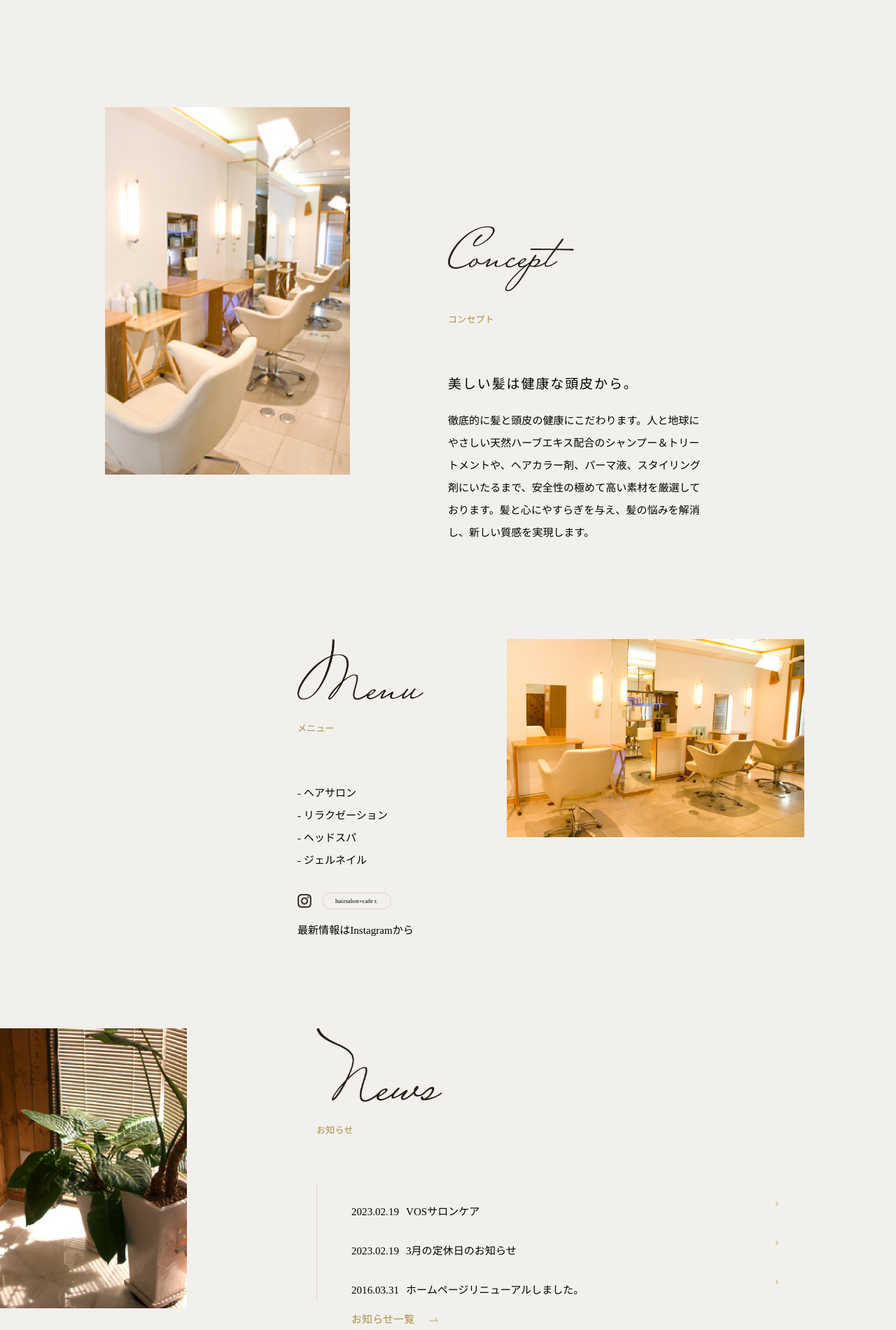
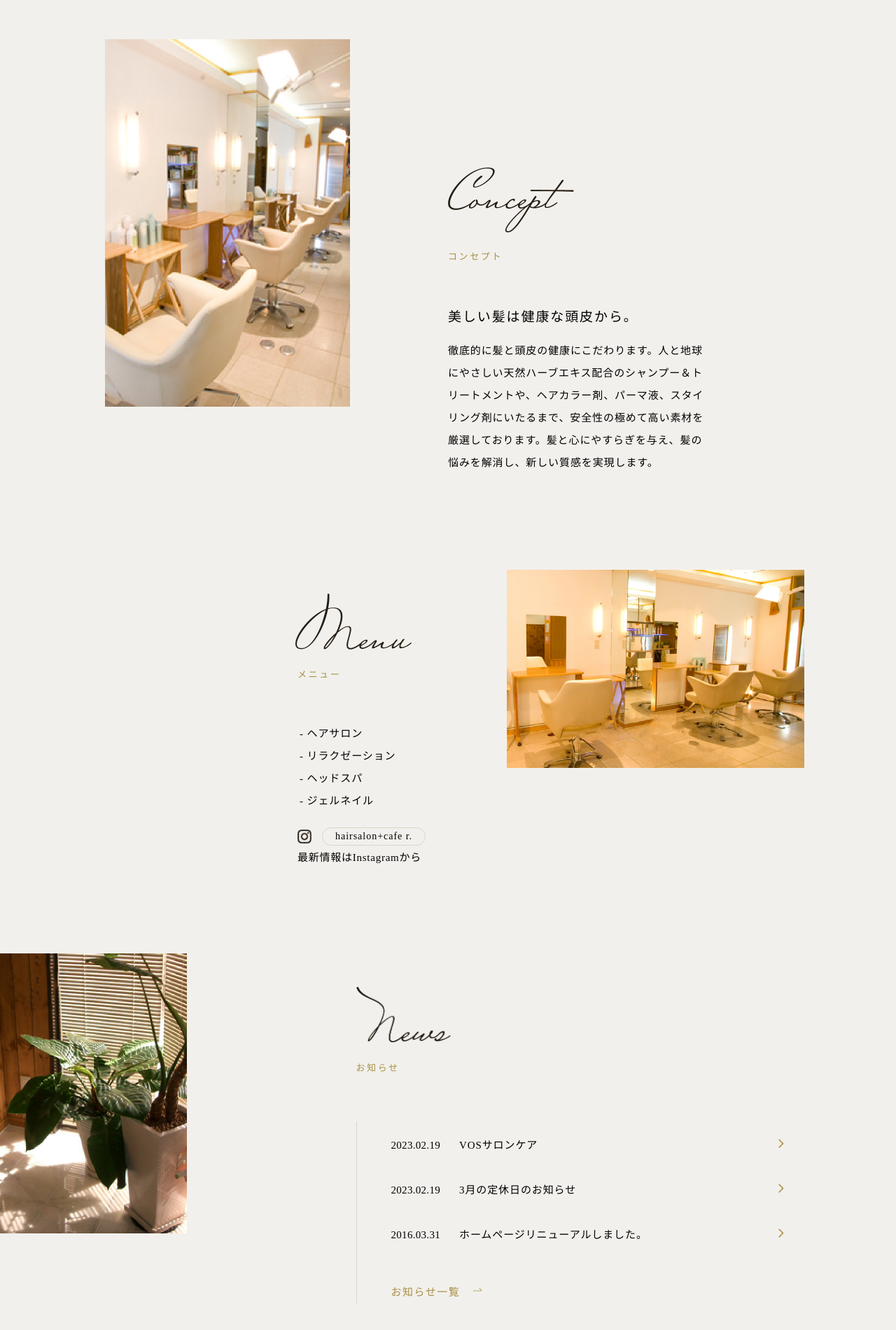
Before and after one commit to Naoki-126/r.-base, a PHP site: page /index.html in a window 1280 px wide; the page is wider, and only the part inside the window is pictured. Shown: the part 823-2723 px from the top of that part at 70% size. Run offline with PHP 8.4, Linux system fonts and the light colour scheme.

Commit message:
edit_PCデザイン完了

```diff
--- a/css/reset.css
+++ b/css/reset.css
@@ -33,7 +33,7 @@ th,
 td {
 	margin: 0;
 	padding: 0;
-	font-family:"Noto Serif JP",serif,"游ゴシック Medium",YuGothic,YuGothicM,"Hiragino Kaku Gothic ProN",メイリオ,Meiryo,sans-serif;
+	font-family:"Noto Serif JP",serif, "Cormorant","游ゴシック Medium",YuGothic,YuGothicM,"Hiragino Kaku Gothic ProN",メイリオ,Meiryo,sans-serif;
 }
 
 a, abbr, acronym, address, applet, article, aside, audio, b, big, blockquote, body, canvas, caption, center, cite, code, dd, del, details, dfn, dialog, div, dl, dt, em, embed, fieldset, figcaption, figure, font, footer, form, h1, h2, h3, h4, h5, h6, header, hgroup, hr, html, i, iframe, img, ins, kbd, label, legend,li, mark, menu, meter, nav, object, ol, output, p, pre, progress, q, rp, rt, ruby, s, samp, section, small, span, strike, strong, sub, summary, sup, table, tbody, td, tfoot, th, thead, time, tr, tt, u, ul, var, video, xmp {
--- a/css/style.css
+++ b/css/style.css
@@ -27,36 +27,36 @@ html{font-size:calc(1000vw / 1400);}/*10px;*/
 /*  index.php  */
 
 
-/* 共通パーツ
+/* 共通パーツ (c_***)
 =========================== */
 
 .c_global-style {
 	background: #f2f0ec;
 }
 
+.c_inner {
+	max-width: 1400px;
+	margin: 0 auto;
+}
+
 .c_text01 {
 	font-size: 15px;
 	line-height: 32px;
-	letter-spacing: .05px;
-}
-
-.c_cursive-title {
-	width: 180px;
-	height: auto;
+	letter-spacing: .06em;
 }
 
 .c_title-trans {
-	margin-top: 25px;
 	color: #a78f45;
 	font-size: 13px;
 	line-height: 32px;
-	letter-spacing: .2px;
+	letter-spacing: .2em;
 	font-weight: 500;
 }
 
 .c_instaArea {
 	display: flex;
 	align-items: center;
+	justify-content: start;
 }
 
 .c_insta {
@@ -73,29 +73,28 @@ html{font-size:calc(1000vw / 1400);}/*10px;*/
 	margin-left: 15px;
 	height: auto;
 	cursor: pointer;
-	padding: 6px 18px;
+}
+
+.c_instaLink-name {
+	font-size: 14px;
+	line-height: 14px;
+	letter-spacing: .07em;
+	padding: 5px 18px;
 	border: 1px solid #dad5c7 ;
 	border-radius: 26px;
 }
 
-.c_instaLink-name {
-	font-size: 14px;
-	line-height: 40px;
-	letter-spacing: .05px;
-}
-
 .c_insta-text {
-	margin-top: 10px;
 	font-size: 15px;
-	line-height: 40px;
-	letter-spacing: .05px;
+	line-height: 35px;
+	letter-spacing: .05em;
 }
 
 .c_googleMap {
 	color: #a78f45;
 	font-size: 15px;
 	line-height: 32px;
-	letter-spacing: .05px;
+	letter-spacing: .05em;
 	position: relative;
 }
 
@@ -131,32 +127,25 @@ html{font-size:calc(1000vw / 1400);}/*10px;*/
 	height: auto;
 }
 
-.menu-line01 {
+.header-humburger {
+	display: flex;
+  flex-direction: column;
+	justify-content: space-between;
+	width: 24px;
+	height: 10px;
+}
+
+.menu-line {
 	width: 24px;
 	height: 1px;
 	background: #241d14;
-	position: absolute;
-}
-
-.menu-line02 {
-	top: 29px;
-	width: 24px;
-	height: 1px;
-	background: #241d14;
-	position: absolute;
 }
 
 /* メインエリア
 =========================== */
 
-.inner {
-	width: 100%;
-	max-width: 1400px;
+.top {
 	margin: 0 auto;
-}
-
-.top {
-	margin: 50px auto 0;
 	padding: 0 150px;
 	display: flex;
 	align-items: start;
@@ -189,7 +179,7 @@ html{font-size:calc(1000vw / 1400);}/*10px;*/
 }
 
 .concept {
-	margin: 52px auto 0;
+	margin: 55px auto 0;
 	padding: 0 150px;
 	display: flex;
 	align-items: start;
@@ -208,24 +198,33 @@ html{font-size:calc(1000vw / 1400);}/*10px;*/
 	width: 50%;
 }
 
+.concept-contentsArea {
+	margin-top: 183px;
+}
+
 .concept-title {
-	margin-top: 170px;
+	width: 180px;
+	height: auto;
+}
+
+.concept-transArea {
+	margin-top: 19px;
 }
 
 .concept-subTitle {
-	margin-top: 60px;
+	margin-top: 54px;
 	font-size: 19px;
 	line-height: 32px;
 	letter-spacing: .1em;
 }
 
 .concept-text {
-	margin-top: 20px;
-	width: 362px;
+	margin-top: 16px;
+	width: 370px;
 }
 
 .menu {
-	margin-top: 136px;
+	margin-top: 137px;
 	padding: 0 150px;
 	display: flex;
 	align-items: start;
@@ -233,15 +232,31 @@ html{font-size:calc(1000vw / 1400);}/*10px;*/
 
 .menu-left {
 	width: 58.6%;
-	padding-left: 275px;
+	padding-left: 272px;
+}
+
+.menu-contentsArea {
+	margin-top: 34px;
+}
+
+.menu-title {
+	width: 166px;
+	height: auto;
+}
+
+.menu-transArea {
+	margin-top: 20px;
+	margin-left: 3px;
 }
 
 .menu-list {
-	margin-top: 60px;
+	margin-top: 52px;
+	margin-left: 6px;
 }
 
 .menu-sns {
-	margin-top: 30px;
+	margin-top: 22px;
+	margin-left: 3px;
 }
 
 .menu-right {
@@ -254,15 +269,14 @@ html{font-size:calc(1000vw / 1400);}/*10px;*/
 }
 
 .news {
-	margin-top: 120px;
+	margin-top: 119px;
 	padding: 0 150px 0 0;
 	display: flex;
 	align-items: start;
 }
 
 .news-left {
-	width: 40%;
-
+	width: 45%;
 }
 
 .news-img {
@@ -271,54 +285,74 @@ html{font-size:calc(1000vw / 1400);}/*10px;*/
 }
 
 .news-right {
-	width: 60%;
+	width: 55%;
+}
+
+.news-contentsArea {
+	margin-top: 48px;
+}
+
+.news-title {
+	width: 135px;
+	height: auto;
+}
+
+.news-transArea {
+	margin-top: 21px;
 }
 
 .news-items {
 	margin-top: 60px;
 	padding-left: 50px;
 	width: 610px;
-}
-
-.news-item {
-	padding-top: 24px;
 	position: relative;
 }
 
-.news-item::before {
+.news-items::before {
 	background: #dad5c7;
 	content: "";
 	height: 100%;
 	position: absolute;
 	top: 0;
-	left: -50px;
+	left: 0;
 	width: 1px;
+}
+
+.news-item {
+	padding-top: 18px;
+	letter-spacing: .02em;
+	position: relative;
+}
+
+.news-item:nth-child(n+2) {
+	margin-top: 14px;
 }
 
 .news-item::after {
 	content: "";
 	display: inline-block;
-	width: 4px;
-	height: 8px;
+	width: 8px;
+	height: 16px;
 	background-image: url(../img/common/quote.png);
 	background-position: center;
 	background-size: contain;
 	background-repeat: no-repeat;
 	position: absolute;
-	top: 50%;
-	right: 0;
+	top: 62%;
+	right: 8%;
 	transform: translateY(-50%);
 }
 
 .news-itemTitle {
-	padding-left: 10px;
+	padding-left: 27px;
+	letter-spacing: .06em;
 }
 
 .news-index {
-	margin-top: 10px;
+	margin-top: 50px;
 	font-size: 15px;
 	line-height: 32px;
-	letter-spacing: .1px;
+	letter-spacing: .1em;
 	color: #a78f45;
 	position: relative;
 }
@@ -326,15 +360,15 @@ html{font-size:calc(1000vw / 1400);}/*10px;*/
 .news-index::after {
 	content: "";
 	display: inline-block;
-	width: 15px;
+	width: 17px;
 	height: 5px;
 	background-image: url(../img/common/arrow.png);
 	background-position: center;
 	background-size: contain;
 	background-repeat: no-repeat;
 	position: absolute;
-	top: 50%;
-	left: 18%;
+	top: 38%;
+	left: 19%;
 	transform: translateY(-50%);
 }
 
--- a/index.html
+++ b/index.html
@@ -4,13 +4,16 @@
     <meta charset="UTF-8">
     <meta name="viewport" content="width=device-width, initial-scale=1.0">
     <title>エール</title>
+      <!-- googlefonts -->
+      <link href="https://fonts.googleapis.com/css2?family=Cormorant:wght@300;400;500;600;700&display=swap" rel="stylesheet">
       <!-- CSS -->
     <link rel="stylesheet" href="./css/reset.css">
     <link rel="stylesheet" href="./css/style_sp.css">
     <link rel="stylesheet" href="./css/style.css">
   </head>
   <body class="c_global-style">
-    <header class="headerMenu">
+    <header class="c_inner">
+      <div class="header">
         <div class="header-logoArea">
           <h2 class="header-logo">
             <img src="./img/common/logo.png" alt="エールロゴ">
@@ -18,12 +21,13 @@
         </div>
         <div class="header-menuArea">
           <a href="#" class="header-humburger">
-          <span class="menu-line01"></span>
-          <span class="menu-line02"></span>
+            <span class="menu-line"></span>
+            <span class="menu-line"></span>
           </a>
         </div>
+      </div>
     </header>
-    <main class="inner">
+    <main class="c_inner">
       <section class="top">
         <div class="top-left">
           <h2 class="top-title">ヘアサロン エール</h2>
@@ -42,8 +46,11 @@
           <img src="./img/common/concept-img.jpg" alt="コンセプト画像" class="concept-img">
         </div>
         <div class="concept-right">
-          <h2 class="concept-title"><img src="./img/common/concept-cursive.png" alt="コンセプトタイトル" class="c_cursive-title"></h2>
+          <div class="concept-contentsArea">
+            <h2 class="concept-titleArea"><img src="./img/common/concept-cursive.png" alt="コンセプトタイトル" class="concept-title"></h2>
+            <div class="concept-transArea">
               <p class="c_title-trans">コンセプト</p>
+            </div>
             <h3 class="concept-subTitle">美しい髪は健康な頭皮から。</h3>
             <div class="concept-text">
               <p class="c_text01">
@@ -51,11 +58,15 @@
               </p>
             </div>
           </div>
+        </div>
       </section>
       <section class="menu">
         <div class="menu-left">
-          <h2 class="menu-title"><img src="./img/common/menu-cursive.png" alt="メニュータイトル" class="c_cursive-title"></h2>
+          <div class="menu-contentsArea">
+            <h2 class="menu-titleArea"><img src="./img/common/menu-cursive.png" alt="メニュータイトル" class="menu-title"></h2>
+            <div class="menu-transArea">
               <p class="c_title-trans">メニュー</p>
+            </div>
             <div class="menu-list">
               <p class="c_text01">
                 -  ヘアサロン<br>
@@ -67,9 +78,10 @@
             <div class="menu-sns">
               <div class="c_instaArea">
                 <img src="./img/common/insta-img.png" alt="インスタロゴ" class="c_insta">
-                <a href="#" class="c_instaLink"><p class=".c_instaLink-name">hairsalon+cafe r.</p></a>
+                <a href="#" class="c_instaLink"><p class="c_instaLink-name">hairsalon+cafe r.</p></a>
               </div>
               <p class="c_insta-text">最新情報はInstagramから</p>
+            </div>
           </div>
         </div>
         <div class="menu-right">
@@ -81,22 +93,29 @@
           <img src="./img/common/news-img.jpg" alt="ニュース画像" class="news-img">
         </div>
         <div class="news-right">
-          <h2 class="news-title"><img src="./img/common/news-cursive.png" alt="ニュースタイトル" class="c_cursive-title"></h2>
+          <div class="news-contentsArea">
+            <h2 class="news-titleArea"><img src="./img/common/news-cursive.png" alt="ニュースタイトル" class="news-title"></h2>
+            <div class="news-transArea">
               <p class="c_title-trans">お知らせ</p>
+            </div>
             <ul class="news-items">
               <li class="news-item c_text01">2023.02.19<span class="news-itemTitle">VOSサロンケア</span></li>
               <li class="news-item c_text01">2023.02.19<span class="news-itemTitle">3月の定休日のお知らせ</span></li>
               <li class="news-item c_text01">2016.03.31<span class="news-itemTitle">ホームページリニューアルしました。</span></li>
-            <div class="news-index">お知らせ一覧</div>
+              <p class="news-index">お知らせ一覧</p>
             </ul>
+          </div>
         </div>
       </section>
       <section class="access">
         <div class="access-left">
-          <h2 class="access-title"><img src="./img/common/access-cursive.png" alt="アクセスタイトル" class="c_cursive-title"></h2>
+          <div class="access-contentsArea">
+            <h2 class="access-titleArea"><img src="./img/common/access-cursive.png" alt="アクセスタイトル" class="access-title"></h2>
+            <div class="access-transArea">
               <p class="c_title-trans">サロン情報</p>
+            </div>
             <h3 class="access-name c_text01">ヘアサロン ｒ．（エール）</h3>
-          <p class="access-address c_text01">〒444-0931　愛知県岡崎市渡町字桑の木38-1</p>
+            <p class="access-address c_text01">〒444-0931 愛知県岡崎市渡町字桑の木38-1</p>
             <a href="#" class="c_googleMap">Google Map</a>
             <div class="access-detail c_text01">
               <dl class="access-dl">
@@ -115,26 +134,33 @@
             <div class="access-sns">
               <div class="c_instaArea">
                 <img src="./img/common/insta-img.png" alt="インスタロゴ" class="c_insta">
-              <a href="#" class="c_instaLink"><p class=".c_instaLink-name">hairsalon+cafe r.</p></a>
+                <a href="#" class="c_instaLink"><p class="c_instaLink-name">hairsalon+cafe r.</p></a>
               </div>
               <p class="c_insta-text">最新情報はInstagramから</p>
             </div>
-          <img src="./img/common/access-img1.jpg" alt="アクセス画像1" class="access-imgPic1">
+          </div>
         </div>
         <div class="access-right">
           <img src="./img/common/access-map.png" alt="アクセスマップ" class="access-img">
-          <img src="./img/common/acccess-img2.jpg" alt="アクセス画像2" class="acccess-imgPic2">
         </div>
       </section>
+      <div class="imgArea">
+        <img src="./img/common/img-area1.jpg" alt="イメージ画像1" class="img-area1">
+        <img src="./img/common/img-area2.jpg" alt="イメージ画像2" class="img-area2">
+      </div>
       <section class="reservation">
-        <div class="reservation-contents">
+        <div class="reservation-wrap">
           <div class="reservation-left">
-            <h2 class="reservation-title"><img src="./img/common/reservation-cursive.png" alt="予約タイトル" class="c_cursive-title"></h2>
+            <div class="reservation-contentsArea">
+              <h2 class="reservation-titleArea"><img src="./img/common/reservation-cursive.png" alt="予約タイトル" class="reservation-title"></h2>
+              <div class="reservation-trans">
                 <p class="c_title-trans">ご予約／お問い合わせ</p>
+              </div>
               <div class="reservation-text">
                 <p class="c_text01">
                   ご予約、お問い合わせはLINEまたはお電話でお気軽にどうぞ
                 </p>
+              </div>
             </div>
           </div>
           <div class="reservation-right">
@@ -146,17 +172,16 @@
               </div>
               <div class="reservation-banner2">
                 <h3 class="reservation-number">tel.0564-34-0075</h3>
-                <p class="c_text01">営業時間 10:00～19:00（予約優先）</p>
+                <p class="reservation-time c_text01">営業時間 10:00～19:00（予約優先）</p>
               </div>
             </div>
           </div>
         </div>
       </section>
     </main>
-    <footer class="inner">
+    <footer class="c_inner">
       <div class="footer">
         <div class="footer-contents">
-
           <div class="footer-left">
             <ul class="footer-menuList">
               <li class="footer-menu"><a href="">Concept</a></li>
@@ -171,7 +196,7 @@
             </div>
           </div>
           <div class="footer-right">
-            <a href="" class="footer-logo"> <img src="./img/common/logo-reserve.png" alt="ロゴマーク" class="reservation-logo"></a>
+            <a href="" class="footer-logoArea"> <img src="./img/common/logo-reserve.png" alt="ロゴマーク" class="footer-logo"></a>
             <div class="footer-textArea">
               <p class="footer-text">ヘアサロン ｒ．（エール）<br>
                 〒444-0931 愛知県岡崎市渡町字桑の木38-1<br>
```
Also changed, not shown: other parts of css/style.css (+94 -77 lines), img/common/img-area1.jpg (renamed from img/common/access-img1.jpg), img/common/img-area2.jpg (renamed from img/common/acccess-img2.jpg). Lines whose indentation alone changed are shown as unchanged.
